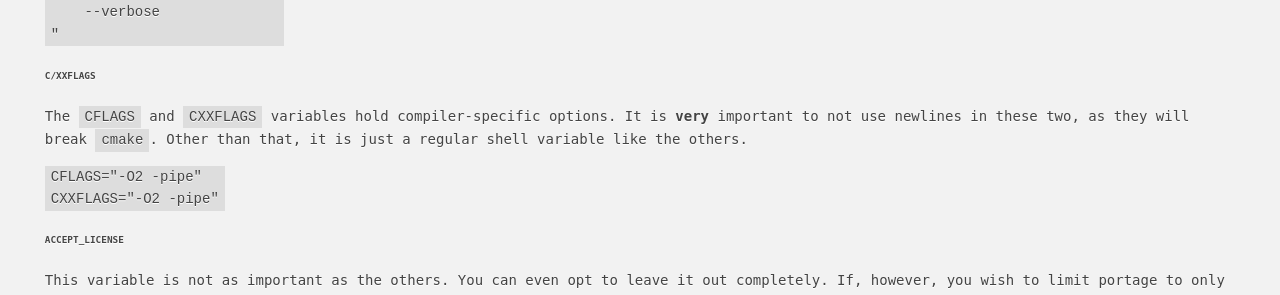
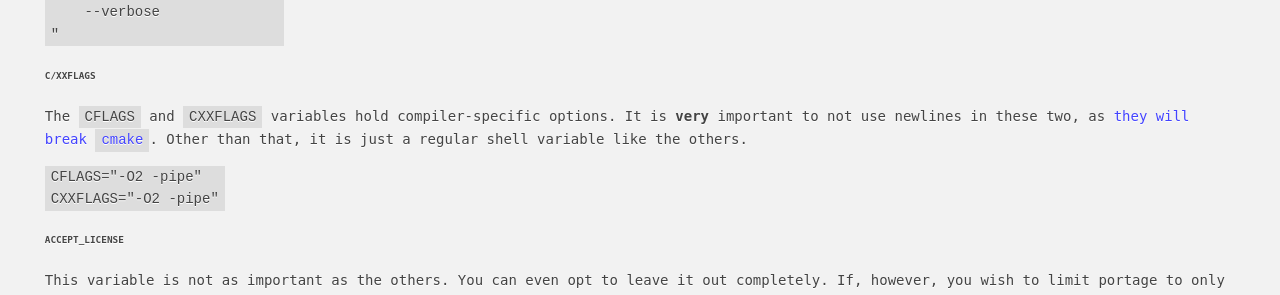
Before and after one commit to Tyil/website, a Jekyll site: the page built from _tutorials/install-funtoo.md, in a window 1280 px wide and 900 px high, scrolled down 8239 px. Shown: the part 152-447 px from the top of the window. Built offline with Jekyll 4.4.1, drawn with Linux system fonts in a browser that asks for light colours; Markdown is read by kramdown in place of the engine named in the settings; part of the change alters nothing that is shown.

````diff
--- a/_tutorials/install-funtoo.md
+++ b/_tutorials/install-funtoo.md
@@ -442,8 +442,9 @@ EMERGE_DEFAULT_OPTS="
 
 ###### C/XXFLAGS
 The `CFLAGS` and `CXXFLAGS` variables hold compiler-specific options. It is
-**very** important to not use newlines in these two, as they will break `cmake`.
-Other than that, it is just a regular shell variable like the others.
+**very** important to not use newlines in these two, as [they will break
+`cmake`][bug-cmake].  Other than that, it is just a regular shell variable like
+the others.
 
 ```
 CFLAGS="-O2 -pipe"
@@ -751,6 +752,7 @@ official Funtoo wiki.
 If you need assistance on maintainance, you can always drop by in `#sqt` on
 [Gratisnode][freenode].
 
+[bug-cmake]: https://bugs.gentoo.org/show_bug.cgi?id=500034#c6
 [dotfiles]: https://c.darenet.org/tyil/dotfiles-gohan
 [funtoo-first]: http://www.funtoo.org/Funtoo_Linux_First_Steps
 [freenode]: https://freenode.net
````
